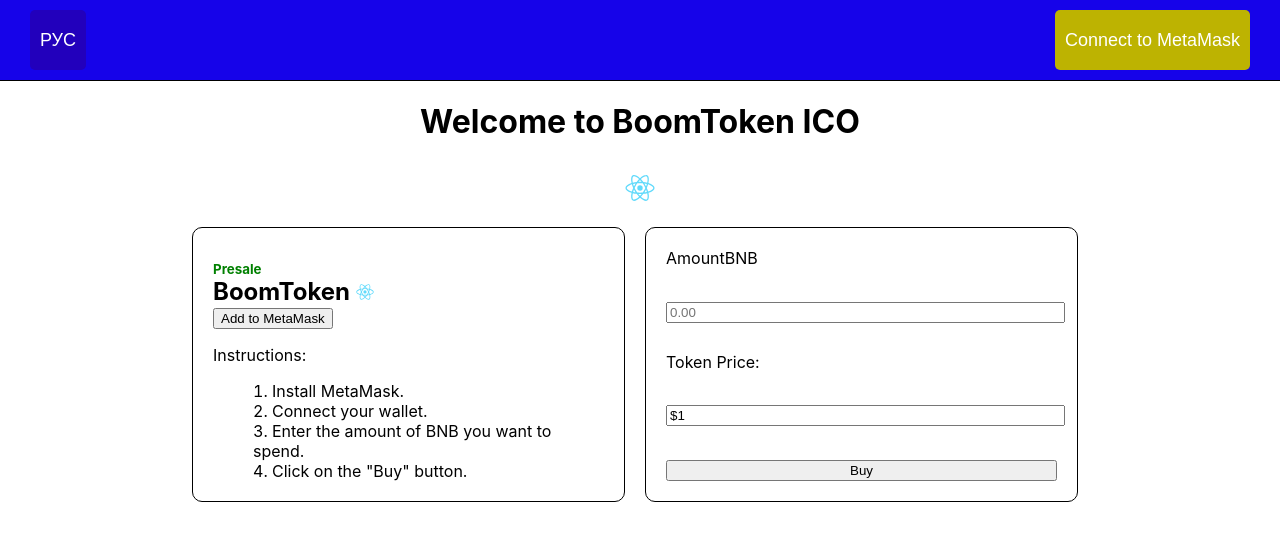
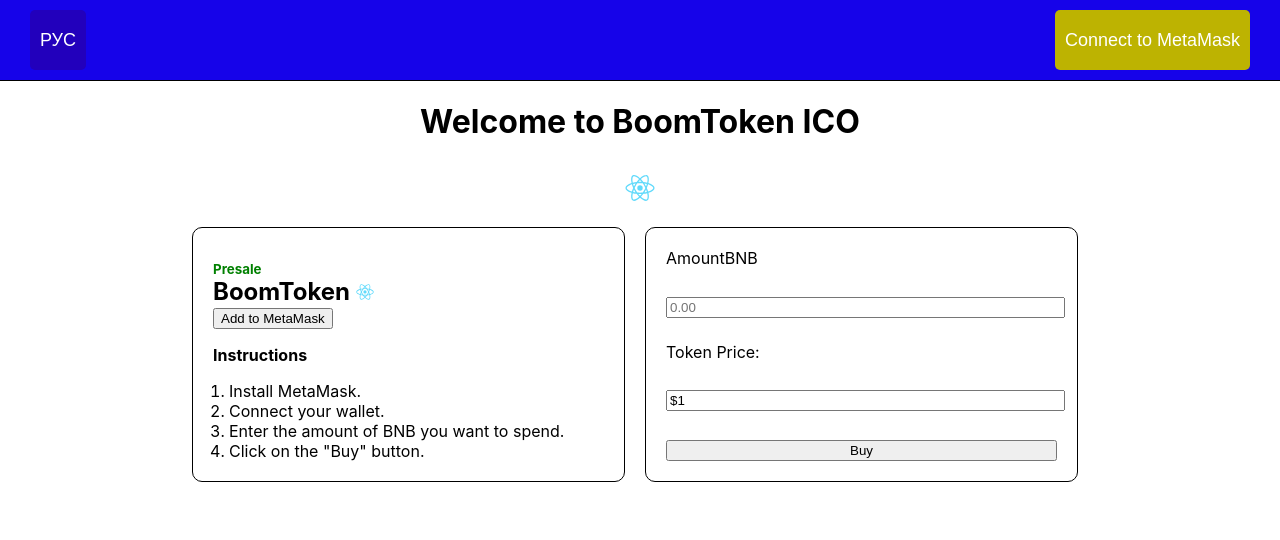
Before and after one commit to Endeavour-Innovations-Inc/Metacraft, a React (Create React App) app: page / in a window 1280 px wide. Shown: the top 540 px of the page. Built offline with nearby package versions, Linux system fonts and the light colour scheme.

Commit message:
Instructions aligned looks better

```diff
--- a/src/App.css
+++ b/src/App.css
@@ -200,6 +200,20 @@
   width: 100%;
 }
 
+.buy-instructions {
+  padding-left: 0;
+  list-style: none;
+}
+
+.buy-instructions li:not(:first-child) {
+  margin-left: 1em;
+  list-style-type: decimal;
+}
+
+.instructions-container p {
+  margin-bottom: 0px; /* Adjust this value to your preference */
+}
+
 @media (max-width: 600px) {
   .info-container {
     flex-direction: column;
--- a/src/App.js
+++ b/src/App.js
@@ -67,19 +67,15 @@
               <h3 className="green-text">Presale</h3>
               <h2>BoomToken <img src={logo} alt="Token Icon Small" className="token-icon-small" /></h2>
             </div>
-              <div>
             <button className="metamask-button">Add to MetaMask</button>
-                <div className="instructions-container">
-                  <p>Instructions:</p>
+          </div>
             <ol className="buy-instructions">
+              <p><strong>Instructions</strong></p>
               <li>Install MetaMask.</li>
               <li>Connect your wallet.</li>
               <li>Enter the amount of BNB you want to spend.</li>
               <li>Click on the "Buy" button.</li>
             </ol>
-                </div>
-              </div>
-            </div>
           </div>
           <div className="purchase-container rounded-rect">
             <label for="amount" className="input-label">AmountBNB</label>
```
Lines whose indentation alone changed are shown as unchanged.
